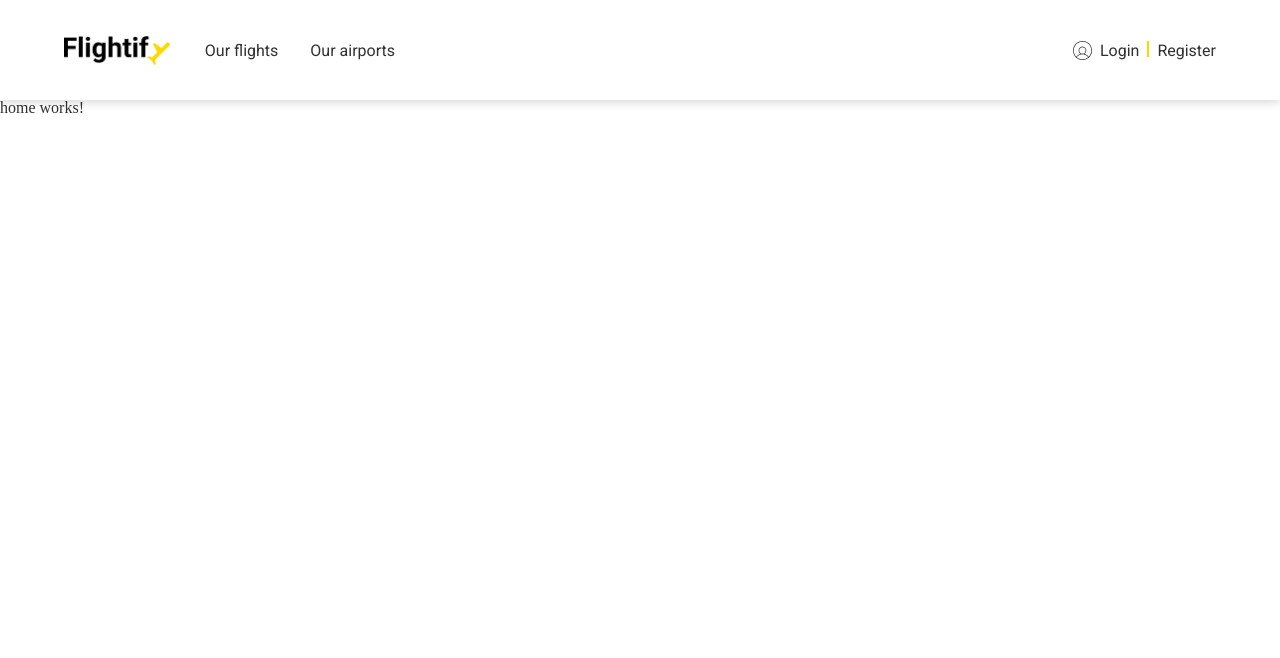
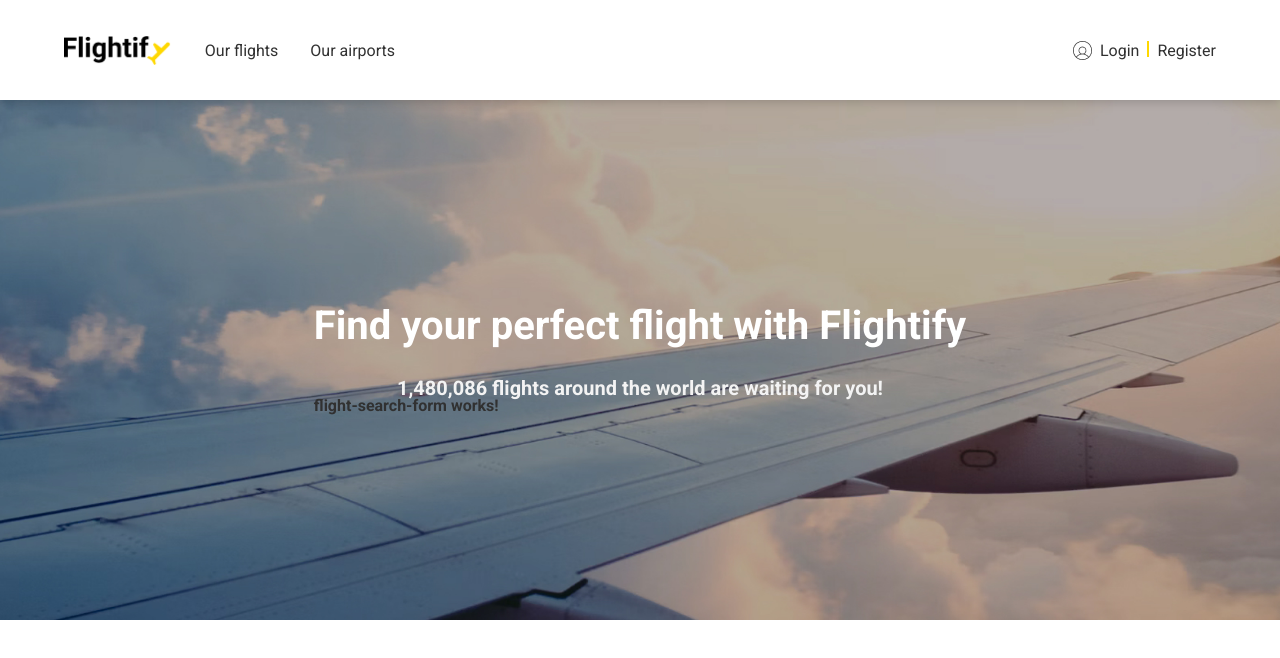
Before and after one commit to TommoParra/airlineFront, an Angular app: page /home in a window 1280 px wide. Shown: the top 658 px of the page. Built offline with nearby package versions, Linux system fonts and the light colour scheme.

Commit message:
hero and home hero first steps.

```diff
--- a/src/app/app.component.html
+++ b/src/app/app.component.html
@@ -1,6 +1,5 @@
 <div class="wrapper">
     <app-header></app-header>
-    <div class="content_wrapper">
-        <router-outlet></router-outlet>
-    </div>
+    <router-outlet></router-outlet>
+
 </div>
--- a/src/app/app.module.ts
+++ b/src/app/app.module.ts
@@ -13,6 +13,7 @@ import { FlightListComponent } from './pages/flight-list/flight-list.component';
 import { FlightRegistrationComponent } from './components/flight-registration/flight-registration.component';
 import { AirportRegistrationComponent } from './components/airport-registration/airport-registration.component';
 import { FormsModule, ReactiveFormsModule } from '@angular/forms';
+import { FlightSearchFormComponent } from './components/flight-search-form/flight-search-form.component';
 
 @NgModule({
   declarations: [
@@ -24,7 +25,8 @@ import { FormsModule, ReactiveFormsModule } from '@angular/forms';
     HeroComponent,
     FlightListComponent,
     FlightRegistrationComponent,
-    AirportRegistrationComponent
+    AirportRegistrationComponent,
+    FlightSearchFormComponent
   ],
   imports: [
     BrowserModule,
--- /dev/null
+++ b/src/app/components/flight-search-form/flight-search-form.component.html
@@ -0,0 +1 @@
+<p>flight-search-form works!</p>
--- a/src/app/components/header/header.component.css
+++ b/src/app/components/header/header.component.css
@@ -1,3 +1,5 @@
+/* Begining of media Queries */
+
 @media (width < 768px) {
 
     header.header {
@@ -17,11 +19,6 @@
         padding-top: 1rem;
     }
 
-
-    header.active .header_nav_container {
-        height: 140px;
-    }
-
     .header_nav_container .main_navbar {
         flex-direction: column;
     }
@@ -34,20 +31,11 @@
         margin: auto auto 0 auto;
     }
 
-    header.active .hamb_menu .hamb_menu_line:nth-child(1) {
-        transform: translateY(12px) rotate(45deg);
-    }
-
-    header.active .hamb_menu .hamb_menu_line:nth-child(2) {
-        opacity: 0;
-    }
-
-    header.active .hamb_menu .hamb_menu_line:nth-child(3) {
-        transform: translateY(-12px) rotate(-45deg);
-    }
 
 
 }
+
+/* End of media Queries */
 
 header {
     position: sticky;
@@ -121,4 +109,20 @@ header .hamb_menu {
     transition: 0.25s;
 }
 
-/* Mobile header */
+/* Mobile header behaviour*/
+
+header.active .header_nav_container {
+    height: 140px;
+}
+
+header.active .hamb_menu .hamb_menu_line:nth-child(1) {
+    transform: translateY(12px) rotate(45deg);
+}
+
+header.active .hamb_menu .hamb_menu_line:nth-child(2) {
+    opacity: 0;
+}
+
+header.active .hamb_menu .hamb_menu_line:nth-child(3) {
+    transform: translateY(-12px) rotate(-45deg);
+}
--- a/src/app/components/hero/hero.component.css
+++ b/src/app/components/hero/hero.component.css
@@ -0,0 +1,34 @@
+.hero {
+    min-height: 65vh;
+    background-repeat: no-repeat;
+    background-position: center;
+    background-size: cover;
+    display: grid;
+}
+
+.hero>* {
+    font-weight: 700;
+    font-family: Roboto, sans-serif;
+}
+
+.hero_content {
+    margin: auto;
+    gap: 4rem;
+}
+
+.hero_header {
+    display: grid;
+    gap: 2rem;
+    text-align: center;
+}
+
+.hero_title {
+    color: white;
+    font-size: 2.5rem;
+    font-style: normal;
+}
+
+.hero_subtitle {
+    color: var(--lightGrey, #F3F3F3);
+    font-size: 1.25rem;
+}
--- a/src/app/components/hero/hero.component.html
+++ b/src/app/components/hero/hero.component.html
@@ -1 +1,14 @@
-<p>hero works!</p>
+<section class="hero" [ngStyle]="{ backgroundImage: 'url(' + '\/assets\/homeHeroBg.jpg' + ')' }">
+
+    <div class="hero_content">
+        <header class="hero_header">
+            <h1 class="hero_title">Find your perfect flight with Flightify</h1>
+            <h2 class="hero_subtitle">1,480,086 flights around the world are waiting for you!</h2>
+        </header>
+
+        <app-flight-search-form *ngIf="isHomePage"></app-flight-search-form>
+
+    </div>
+
+
+</section>
--- a/src/app/components/hero/hero.component.ts
+++ b/src/app/components/hero/hero.component.ts
@@ -7,4 +7,7 @@ import { Component } from '@angular/core';
 })
 export class HeroComponent {
 
+  isHomePage: boolean = true;
+  backgroundImageUrl: string = '/assets/images/default-background.jpg';
+
 }
--- a/src/app/pages/home/home.component.html
+++ b/src/app/pages/home/home.component.html
@@ -1 +1 @@
-<p>home works!</p>
+<app-hero></app-hero>
```
Also changed, not shown: src/app/components/flight-search-form/flight-search-form.component.ts (added, +10 -0 lines), src/app/components/flight-search-form/flight-search-form.component.css (added), src/assets/homeHeroBg.jpg (added).
